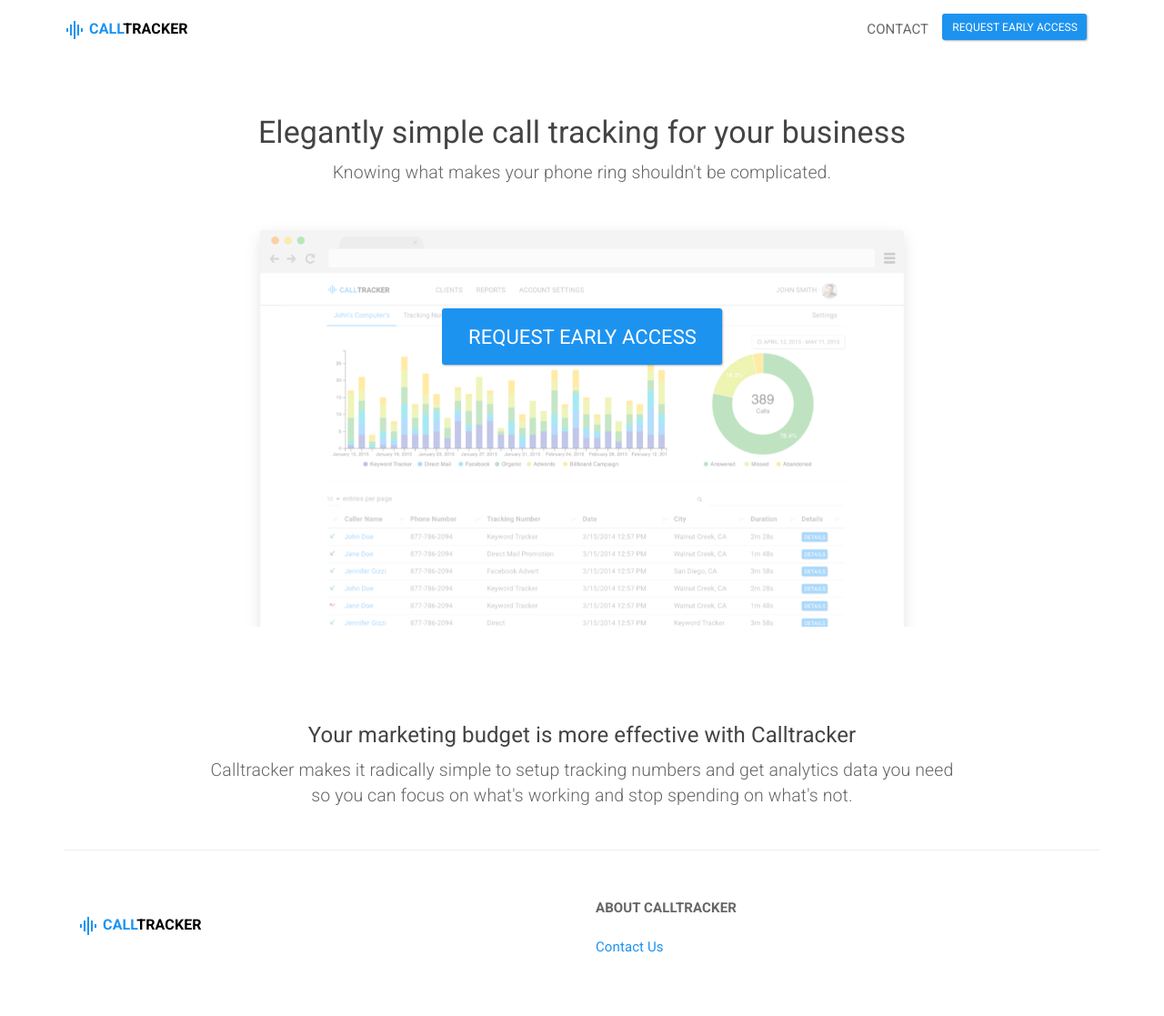
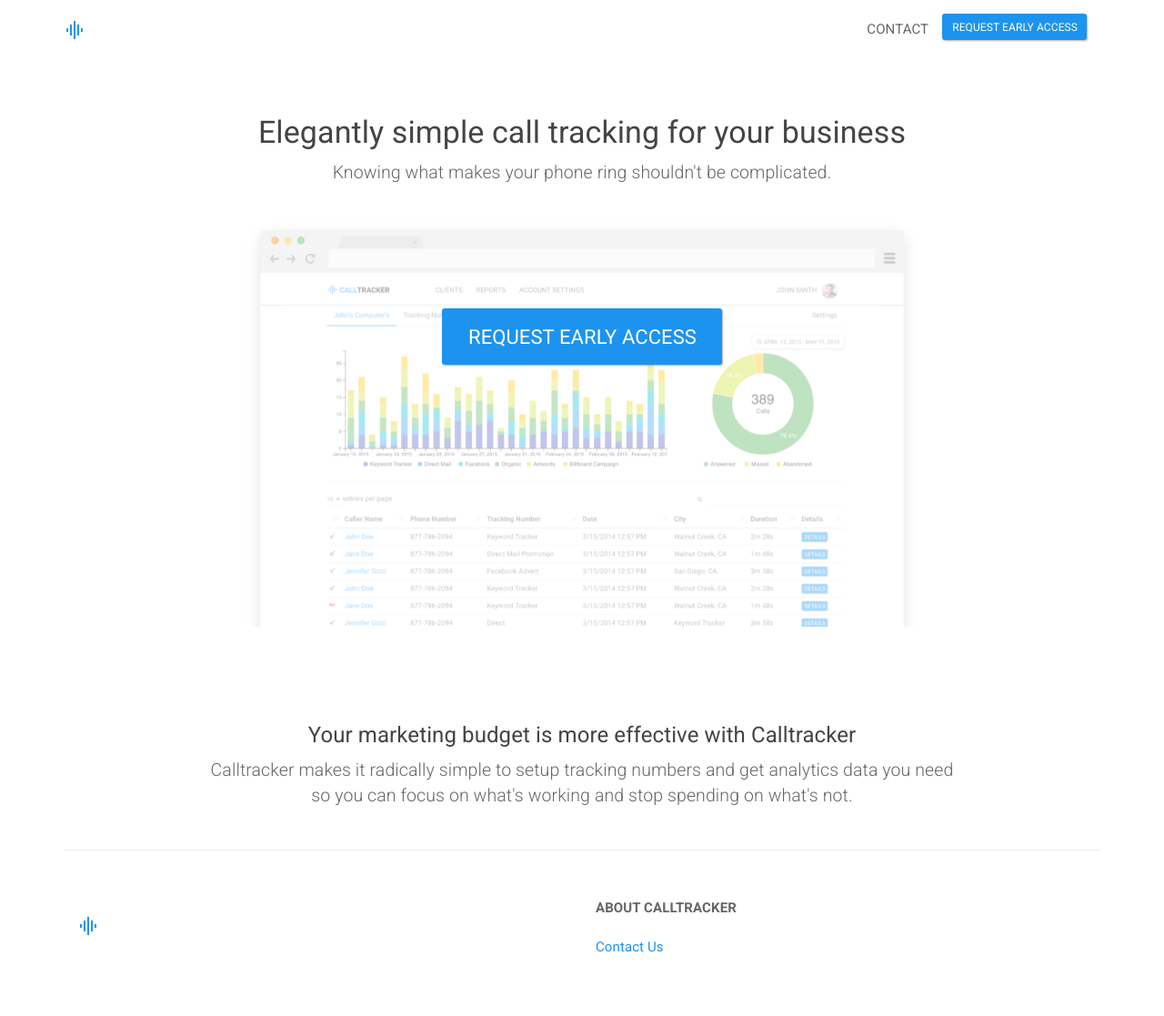
Before and after one commit to sumonst21/calltrackerio-site, a Jekyll site: the page built from index.html, in a window 1280 px wide. Shown: the whole page at 91% size. Built offline with Jekyll 4.4.1, drawn with Linux system fonts in a browser that asks for light colours; the list of posts is cut into pages by our own code.

Commit message:
Update logo.html

```diff
--- a/_includes/logo.html
+++ b/_includes/logo.html
@@ -1 +1 @@
-<p class="m-t-10"><i class="material-icons text-primary">graphic_eq</i> <span>Call</span>Tracker</p>
+<p class="m-t-10"><i class="material-icons text-primary">graphic_eq</i></p>
```
